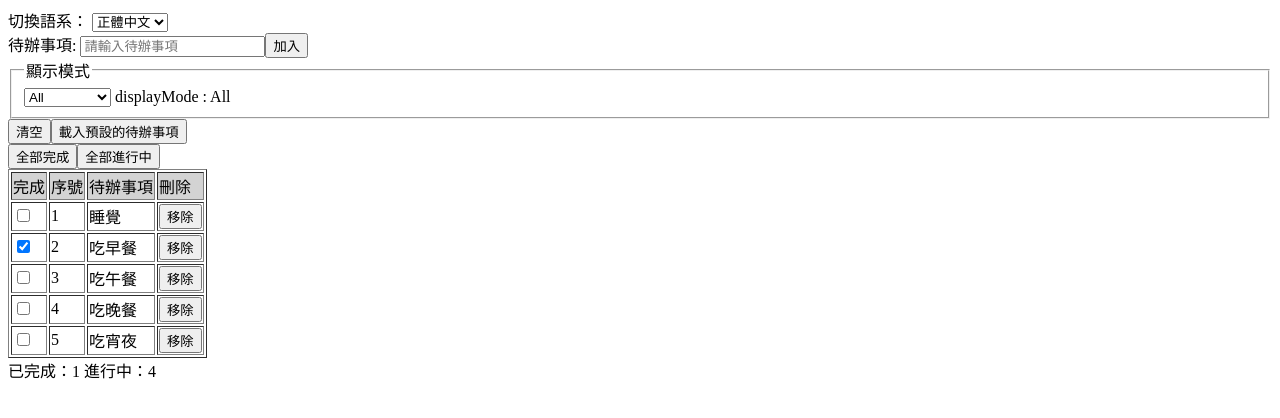
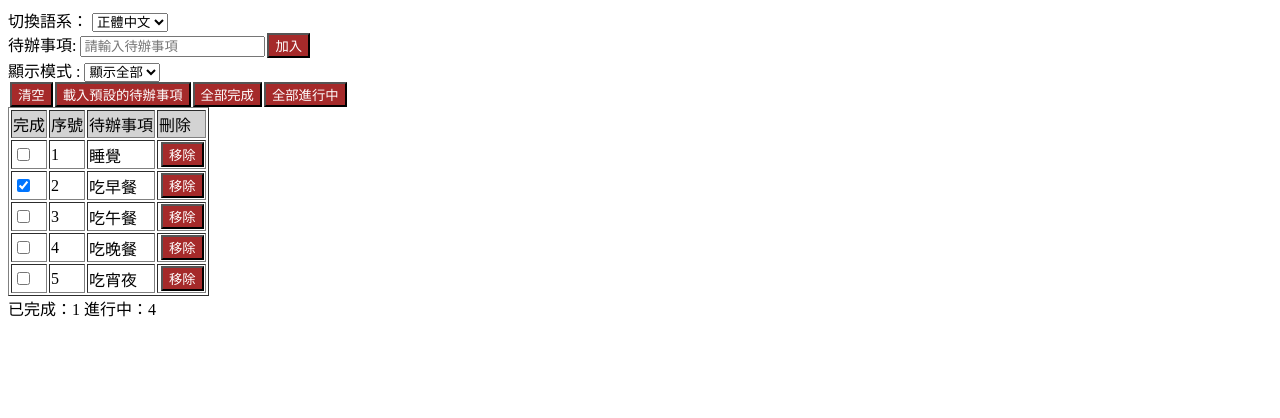
Before and after one commit to lesterio/todolist_exercise, an Angular app: page / in a window 1280 px wide. Both pictures are taken after a click on the button "載入預設的待辦事項". Shown: the top 418 px of the page. Built offline with nearby package versions, Linux system fonts and the light colour scheme.

Commit message:
加了一些醜醜的css

```diff
--- a/src/app/todo.service.ts
+++ b/src/app/todo.service.ts
@@ -16,9 +16,13 @@ export class TodoService {
     })
   };
   addItem = (desc : string) =>{
-    if( desc !== ''){
-      this.index += 1
-      this.todoItems.push({ id : this.index , itemDesc : desc , isCompelete : false})}
+    if( desc !== '') this.todoItems.push({ id : this.index++ , itemDesc : desc , isCompelete : false})
+  }
+
+  //在想說這樣應該可以？
+  updateItem = ( data : Todoitem) => {
+    let findIndex = this.todoItems.findIndex(item=>item.id=== data.id)
+    if(findIndex > -1) this.todoItems[findIndex] = data
   }
   updateItemState(id :number , state : boolean){
     let findIndex = this.todoItems.findIndex(item=>item.id===id)
@@ -29,27 +33,14 @@ export class TodoService {
     if(findIndex !== null) this.todoItems[findIndex].itemDesc = description
   }
 
-  removeItem(data : Todoitem){
-    return this.todoItems = this.todoItems.filter( item => item !== data)
-  }
+  removeItem = (data : Todoitem) => this.todoItems = this.todoItems.filter( item => item !== data)
   getItemByStateCount = (compelete : boolean) => this.todoItems.filter( item => item.isCompelete===compelete).length;
   getCompleteItemCount = () => { return this.todoItems.filter( item => item.isCompelete===true).length; }
   getProcessingItemCount = () => { return this.todoItems.filter( item => item.isCompelete===false).length; }
   getItems = () => this.todoItems;
-  getCompleteItems() {
-    let current : Todoitem[] = [];
-    current = this.todoItems.filter(t => t.isCompelete=== true);
-    return current;
-  }
-  getProcessingItems() {
-    let current : Todoitem[] = [];
-    current = this.todoItems.filter(t => t.isCompelete=== false);
-    return current;
-  }
-  setItemsState(state:boolean){
-    this.todoItems.forEach(item=>item.isCompelete = state)
-  }
-
+  getCompleteItems = () => this.todoItems.filter(t => t.isCompelete=== true);
+  getProcessingItems = () => this.todoItems.filter(t => t.isCompelete=== false);
+  setItemsState = (state:boolean) => this.todoItems.forEach(item=>item.isCompelete = state)
   getItemsByState(state : string){
     let current :Todoitem[] = [];
      switch(state){
--- a/src/styles.css
+++ b/src/styles.css
@@ -1 +1,17 @@
 /* You can add global styles to this file, and also import other style files */
+button{
+  color: white;
+  background-color: brown;
+  margin-left: 2px;
+}
+input{
+  color: red;
+}
+
+select > option{
+  font-family: 'Courier New', Courier, monospace;
+}
+
+table > tr.title{
+  background-color: lightgrey;
+}
--- a/src/todolistbody/todolistbody.component.html
+++ b/src/todolistbody/todolistbody.component.html
@@ -3,34 +3,28 @@
     <span>
       <input id="txtTodoitem" type='text' placeholder="請輸入待辦事項"
       (keydown.enter)="clearCheckMessage();addItem()"
-      [(ngModel)]="inputDesc">
+      [(ngModel)]="inputDesc" required>
     </span>
   </label>
   <button (click)="clearCheckMessage();addItem()">加入</button>
   <div *ngIf="checkMessage!==''" [ngClass]="'alertText'">{{checkMessage}}</div>
 
-  <fieldset>
-    <legend>顯示模式</legend>
-    <select id="displayMode" [(ngModel)]="displayMode" (change)="getItemsByState(displayMode)">
-      <!-- 先留著，因為我現在不知道要怎麼要去處理，每一種case，對應的情境function要怎麼變化 -->
-      <!-- <option *ngFor="let item of ['all','onlyCompelete','onlyProcessing']">{{item}}</option> -->
-      <!--感覺這裡可以加ngif，去多優化，如果selected的話可以做點什麼之類的-->
-      <option>All</option>
-      <option>Active</option>
-      <option>Completed</option>
-    </select>
-    displayMode : {{displayMode}}
 
-
-
-  </fieldset>
+  <div>顯示模式 : <select id="displayMode" [(ngModel)]="displayMode" (change)="getItemsByState(displayMode)">
+    <!-- 先留著，因為我現在不知道要怎麼要去處理，每一種case，對應的情境function要怎麼變化 -->
+    <!-- <option *ngFor="let item of ['all','onlyCompelete','onlyProcessing']">{{item}}</option> -->
+    <!--感覺這裡可以加ngif，去多優化，如果selected的話可以做點什麼之類的-->
+    <option value="All">顯示全部</option>
+    <option value="Active">進行中</option>
+    <option value="Completed">完成</option>
+  </select></div>
   <div>
-    <button (click)="clearItem()">清空</button><button (click)="readDefaultTodoItem()">載入預設的待辦事項</button><br>
-    <button (click)="setItemsState(true)">全部完成</button><button (click)="setItemsState(false)">全部進行中</button><br>
+    <button (click)="clearItem()">清空</button><button (click)="readDefaultTodoItem()">載入預設的待辦事項</button>
+    <button (click)="setItemsState(true)">全部完成</button><button (click)="setItemsState(false)">全部進行中</button>
 
   </div>
   <table [border]="1">
-    <tr style="background-color: lightgrey;"><td>完成</td><td>序號</td><td>待辦事項</td><td>刪除</td></tr>
+    <tr class="title"><td>完成</td><td>序號</td><td>待辦事項</td><td>刪除</td></tr>
     <tr *ngFor="let item of getItemsByState(displayMode)">
       <td><input type="checkbox"
         [id]="item.id"
@@ -38,7 +32,7 @@
         (change)="updateItemState(item.id,!item.isCompelete)"><!--id是要給label for用的--></td>
       <td>{{item.id}}</td>
       <td><label [htmlFor]="item.id">{{item.itemDesc}} </label> </td>
-      <td><button (click)="removeItem(item)">移除</button></td>
+      <td><button class="button" (click)="removeItem(item)">移除</button></td>
     </tr>
   </table>
   已完成：{{getCompeleteItemCount()}}
--- a/src/todolistbody/todolistbody.component.ts
+++ b/src/todolistbody/todolistbody.component.ts
@@ -11,7 +11,7 @@ import { TodoService } from 'src/app/todo.service';
   imports: [CommonModule,FormsModule],
   templateUrl: './todolistbody.component.html',
   styleUrls: ['./todolistbody.component.css'],
-  inputs : [  ],
+  inputs : [],
   providers : []
 })
 export class TodolistbodyComponent{
```
